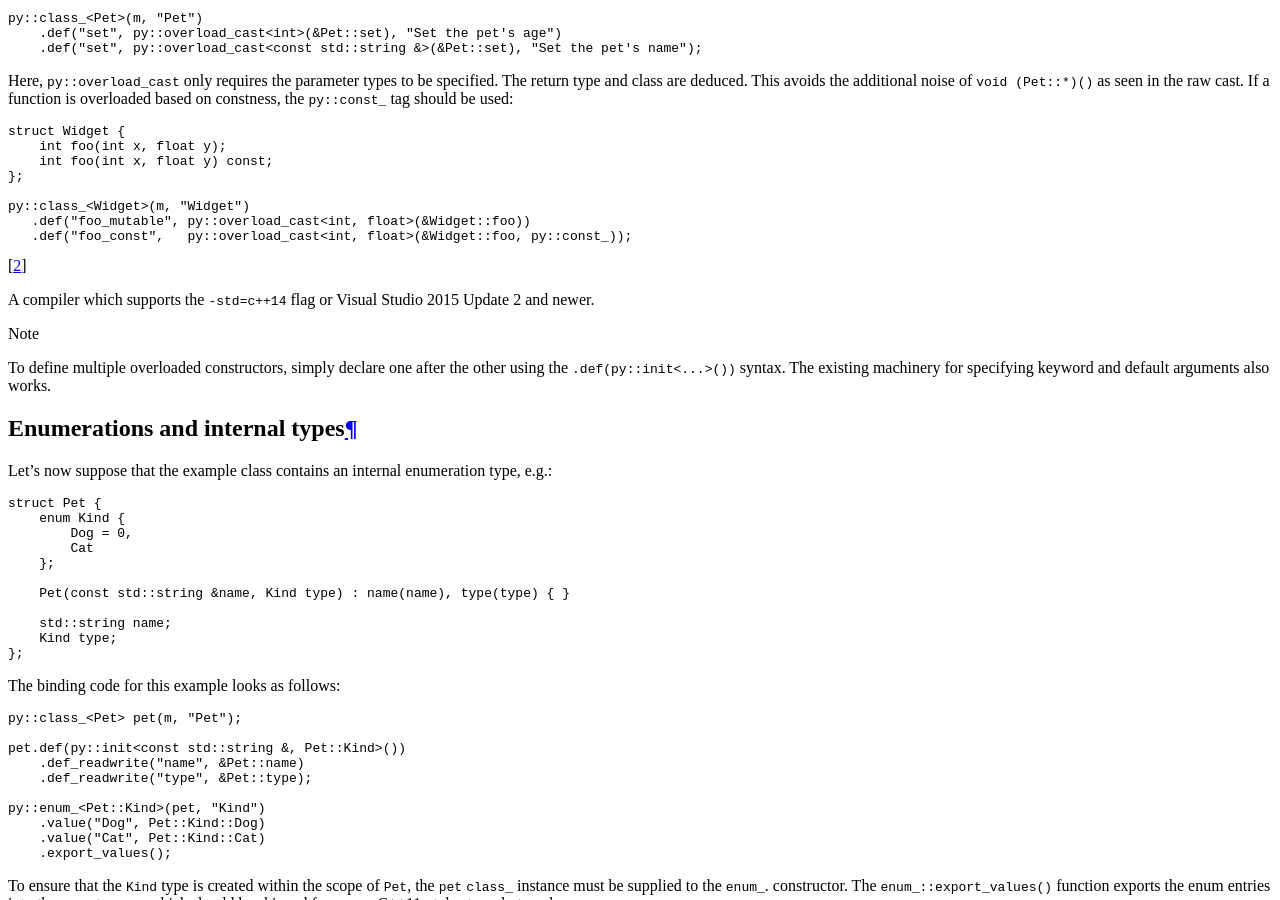
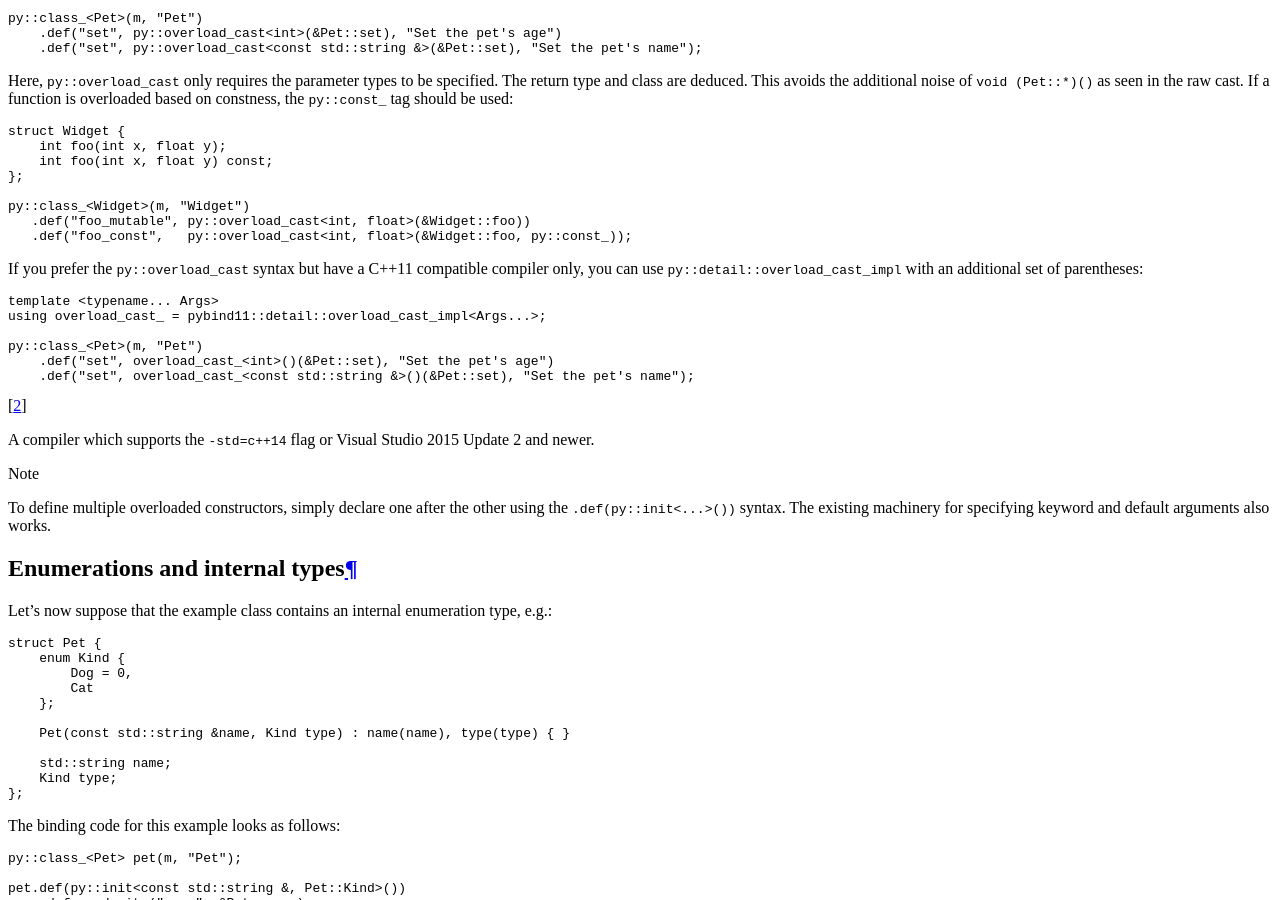
Before and after one commit to pybind/pybind11, a Sphinx documentation site: the page built from docs/classes.rst, in a window 1280 px wide and 900 px high, scrolled down 5599 px. Built offline with Sphinx 7.4.7 and the Read the Docs theme 2.0.0, drawn with Linux system fonts in a browser that asks for light colours.

Commit message:
Make `overload_cast_impl` available in C++11 mode. (#1581)
* Make `overload_cast_impl` available in C++11 mode.

Narrow the scope of the `#if defined(PYBIND11_CPP14)` block around overload_cast to only
cover the parts where C++14 is stricly required. Thus, the implementation in
`pybind11::details::overload_cast_impl` is still available in C++11 mode.

* PR #1581: Modify test to use overload_cast_impl, update docs and change log

```diff
--- a/docs/changelog.rst
+++ b/docs/changelog.rst
@@ -10,7 +10,9 @@ Starting with version 1.8.0, pybind11 releases use a `semantic versioning
 v2.3.1 (Not yet released)
 -----------------------------------------------------
 
-* TBA
+* ``py::details::overload_cast_impl`` is available in C++11 mode, can be used
+  like ``overload_cast`` with an additional set of parantheses.
+  `1581 <https://github.com/pybind/pybind11/pull/1581>`_.
 
 v2.3.0 (June 11, 2019)
 -----------------------------------------------------
@@ -104,7 +106,6 @@ v2.3.0 (June 11, 2019)
   `#1757 <https://github.com/pybind/pybind11/pull/1757>`_,
   `#1744 <https://github.com/pybind/pybind11/pull/1744>`_,
   `#1670 <https://github.com/pybind/pybind11/pull/1670>`_.
-
 
 v2.2.4 (September 11, 2018)
 -----------------------------------------------------
--- a/docs/classes.rst
+++ b/docs/classes.rst
@@ -422,6 +422,17 @@ on constness, the ``py::const_`` tag should be used:
        .def("foo_mutable", py::overload_cast<int, float>(&Widget::foo))
        .def("foo_const",   py::overload_cast<int, float>(&Widget::foo, py::const_));
 
+If you prefer the ``py::overload_cast`` syntax but have a C++11 compatible compiler only,
+you can use ``py::detail::overload_cast_impl`` with an additional set of parentheses:
+
+.. code-block:: cpp
+
+    template <typename... Args>
+    using overload_cast_ = pybind11::detail::overload_cast_impl<Args...>;
+
+    py::class_<Pet>(m, "Pet")
+        .def("set", overload_cast_<int>()(&Pet::set), "Set the pet's age")
+        .def("set", overload_cast_<const std::string &>()(&Pet::set), "Set the pet's name");
 
 .. [#cpp14] A compiler which supports the ``-std=c++14`` flag
             or Visual Studio 2015 Update 2 and newer.
```
Also changed, not shown: 2 other files.
